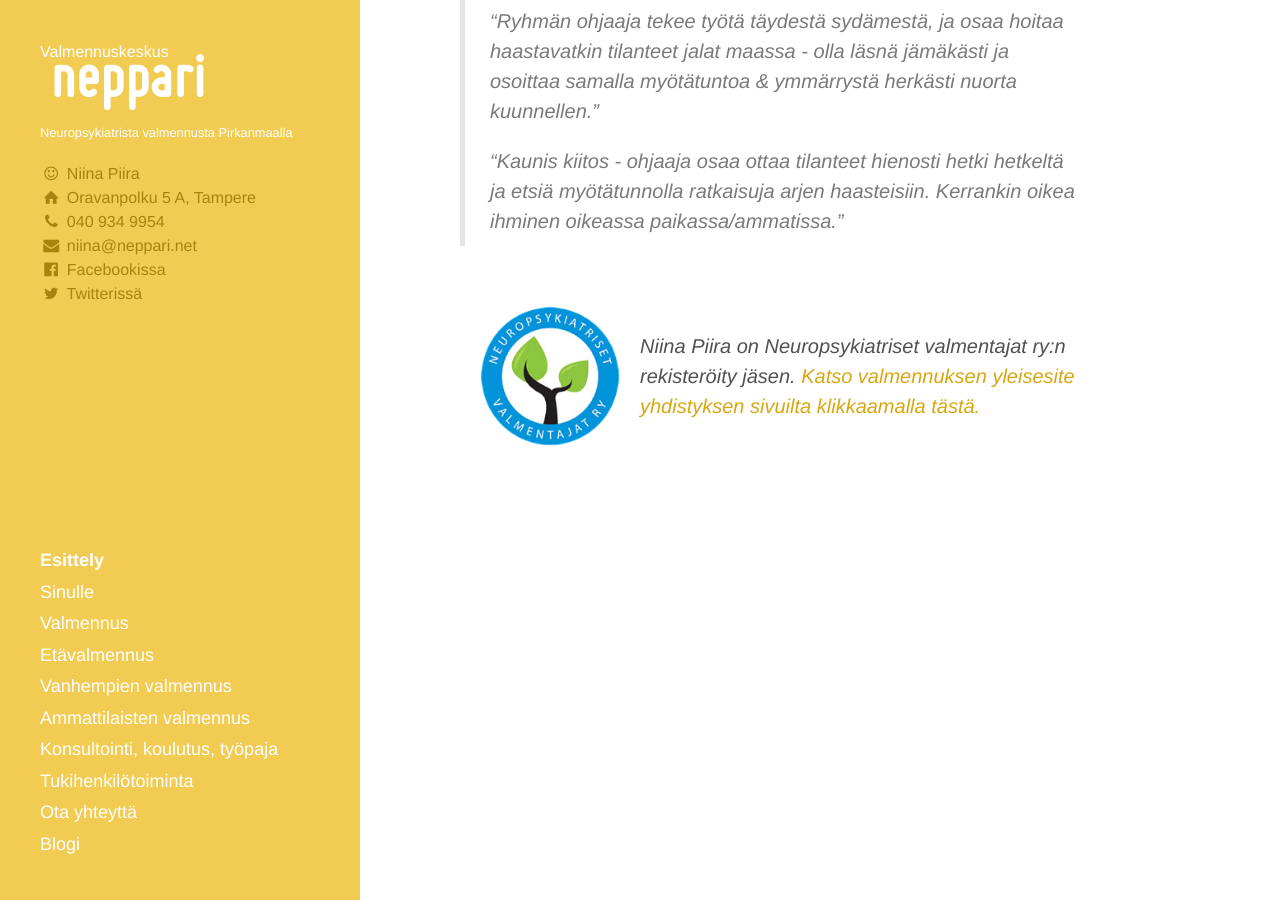
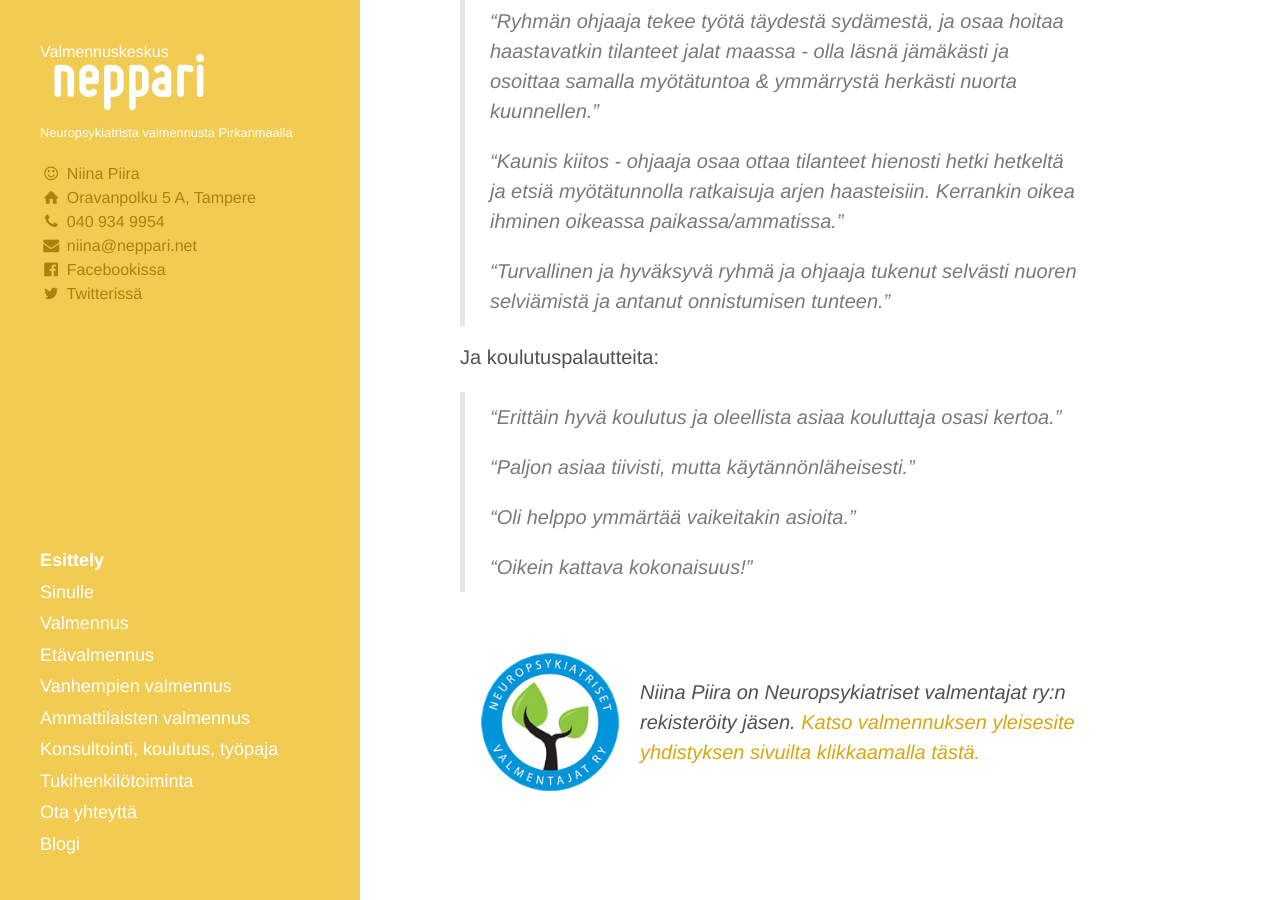
Before and after one commit to niinapiira/neppari.net, a Jekyll site: the page built from index.md, in a window 1280 px wide and 900 px high, scrolled down 3882 px. Built offline with Jekyll 4.4.1, drawn with Linux system fonts in a browser that asks for light colours.

Commit message:
Update index.md

```diff
--- a/index.md
+++ b/index.md
@@ -118,3 +118,15 @@ Palautteita ryhmätyöskentelystä:
 > _"Ryhmän ohjaaja tekee työtä täydestä sydämestä, ja osaa hoitaa haastavatkin tilanteet jalat maassa - olla läsnä jämäkästi ja osoittaa samalla myötätuntoa & ymmärrystä herkästi nuorta kuunnellen."_
 >
 > _"Kaunis kiitos - ohjaaja osaa ottaa tilanteet hienosti hetki hetkeltä ja etsiä myötätunnolla ratkaisuja arjen haasteisiin. Kerrankin oikea ihminen oikeassa paikassa/ammatissa."_
+>
+> _"Turvallinen ja hyväksyvä ryhmä ja ohjaaja tukenut selvästi nuoren selviämistä ja antanut onnistumisen tunteen."_
+
+Ja koulutuspalautteita:
+
+> _"Erittäin hyvä koulutus ja oleellista asiaa kouluttaja osasi kertoa."_
+>
+> _"Paljon asiaa tiivisti, mutta käytännönläheisesti."_
+>
+> _"Oli helppo ymmärtää vaikeitakin asioita."_
+>
+> _"Oikein kattava kokonaisuus!"_
```
